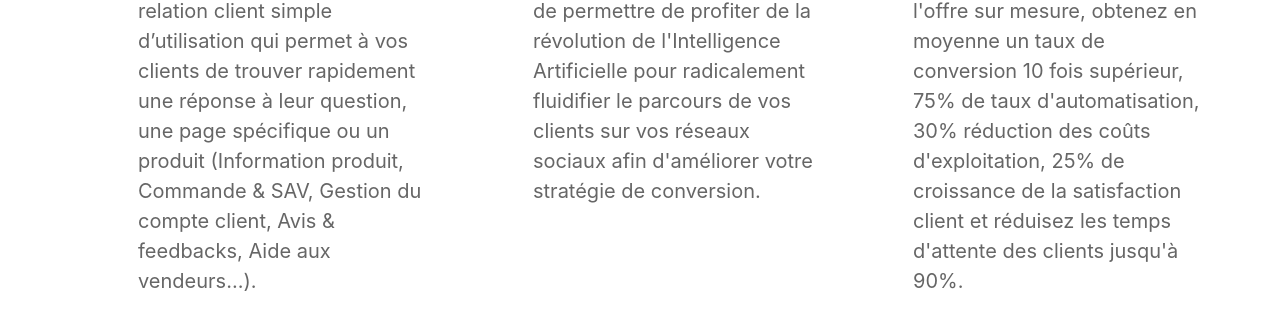
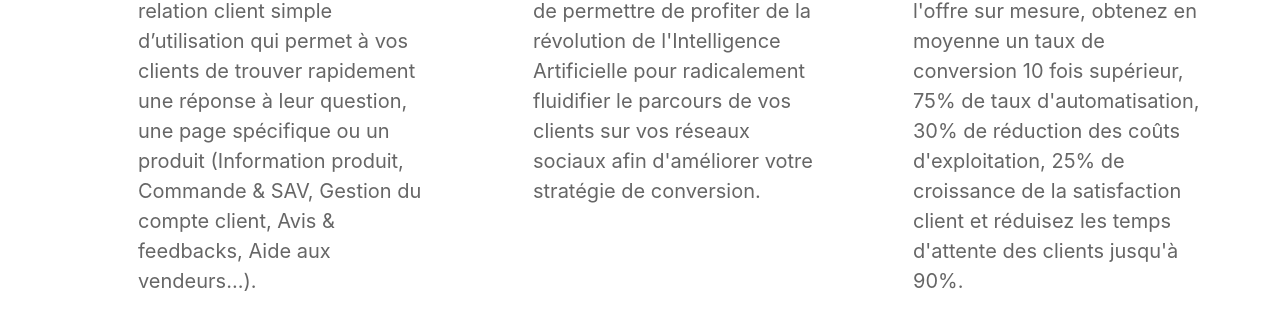
Before and after one commit to weltare/strategies, a Jekyll site: the page built from index.html, in a window 1280 px wide. Shown: the part 1146-1458 px from the top of the page. Built offline with Jekyll 4.4.1, drawn with Linux system fonts in a browser that asks for light colours; nearby versions of some CDN libraries; some of the changed text lies outside the part shown.

```diff
--- a/_config.yml
+++ b/_config.yml
@@ -44,7 +44,7 @@ features                                  :
     fontawesome_icon_name                 : comments-dollar
 
   - title                                 : Combien ?
-    description                           : A partir de 790 € par mois pour l'offre sur mesure, obtenez en moyenne un taux de conversion 10 fois supérieur, 75% de taux d'automatisation, 30% réduction des coûts d'exploitation, 25% de croissance de la satisfaction client et réduisez les temps d'attente des clients jusqu'à 90%.
+    description                           : A partir de 790 € par mois pour l'offre sur mesure, obtenez en moyenne un taux de conversion 10 fois supérieur, 75% de taux d'automatisation, 30% de réduction des coûts d'exploitation, 25% de croissance de la satisfaction client et réduisez les temps d'attente des clients jusqu'à 90%.
     fontawesome_icon_name                 : ruler-combined
 
   - title                                 : Qui ?
```
